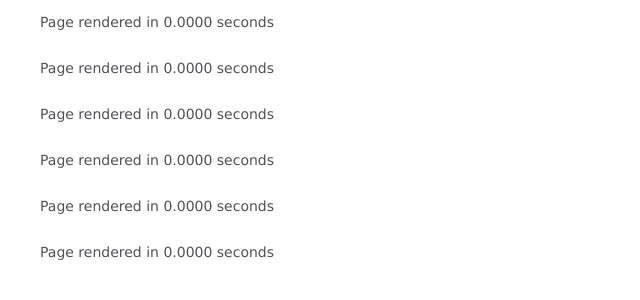
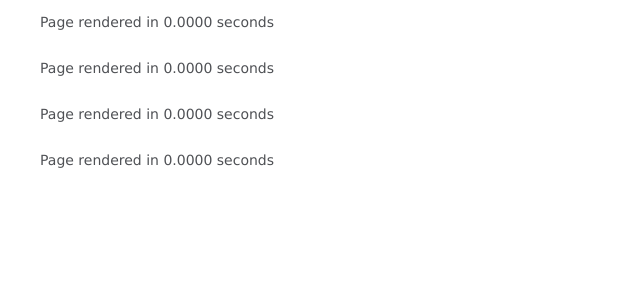
Before and after one commit to dhamma-dev/Entrepreneur, a CodeIgniter app: page / in a window 1280 px wide. Shown: the part 347-647 px from the top of the page, without its empty margins (0-640 px from the left). Run offline with CodeIgniter, Linux system fonts and the light colour scheme.

Commit message:
Made some changes to welcome_message.php

```diff
--- a/application/views/welcome_message.php
+++ b/application/views/welcome_message.php
@@ -58,8 +58,6 @@ code {
 <p><br />Page rendered in {elapsed_time} seconds</p>
 <p><br />Page rendered in {elapsed_time} seconds</p>
 <p><br />Page rendered in {elapsed_time} seconds</p>
-<p><br />Page rendered in {elapsed_time} seconds</p>
-<p><br />Page rendered in {elapsed_time} seconds</p>
 
 </body>
 </html>
```
